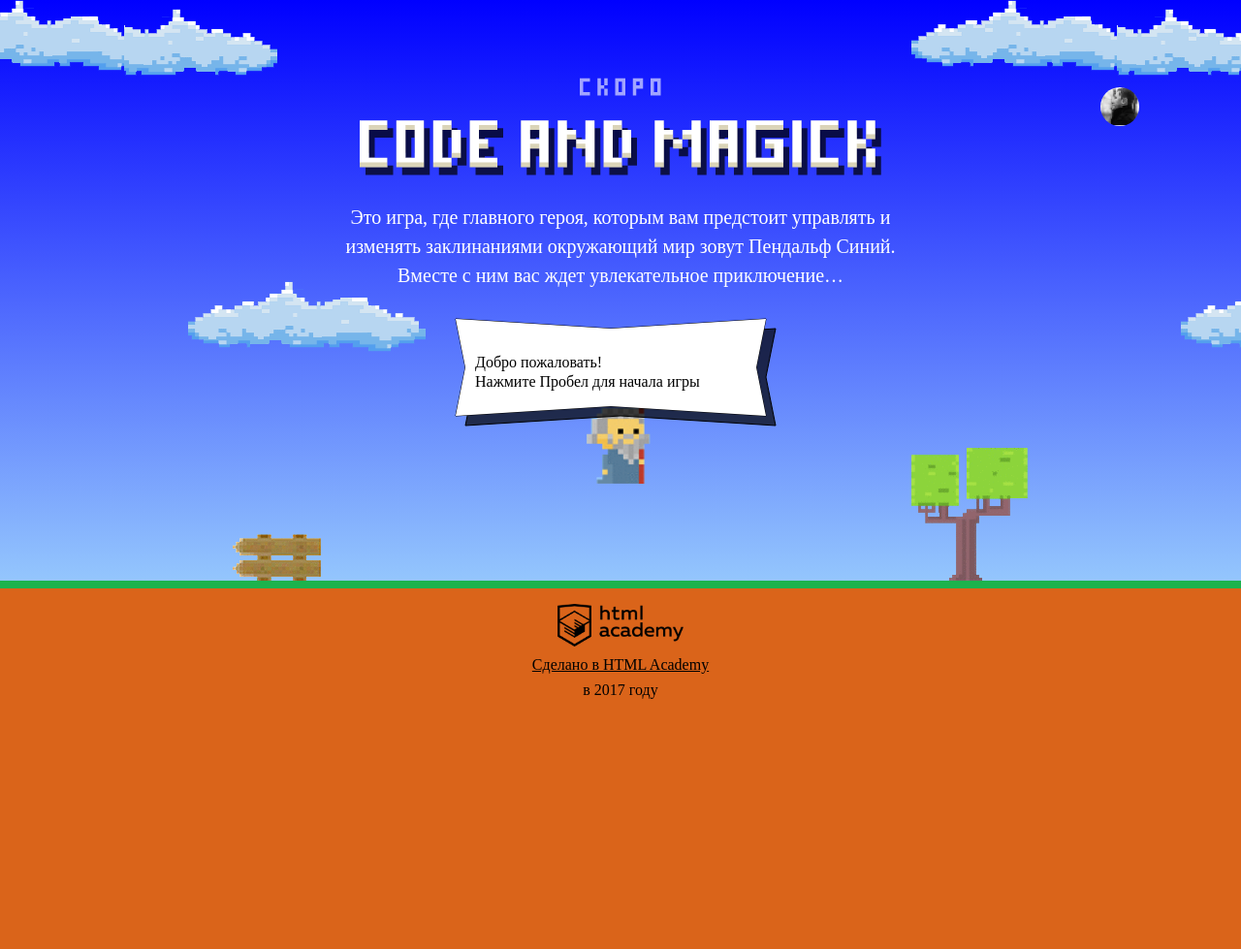
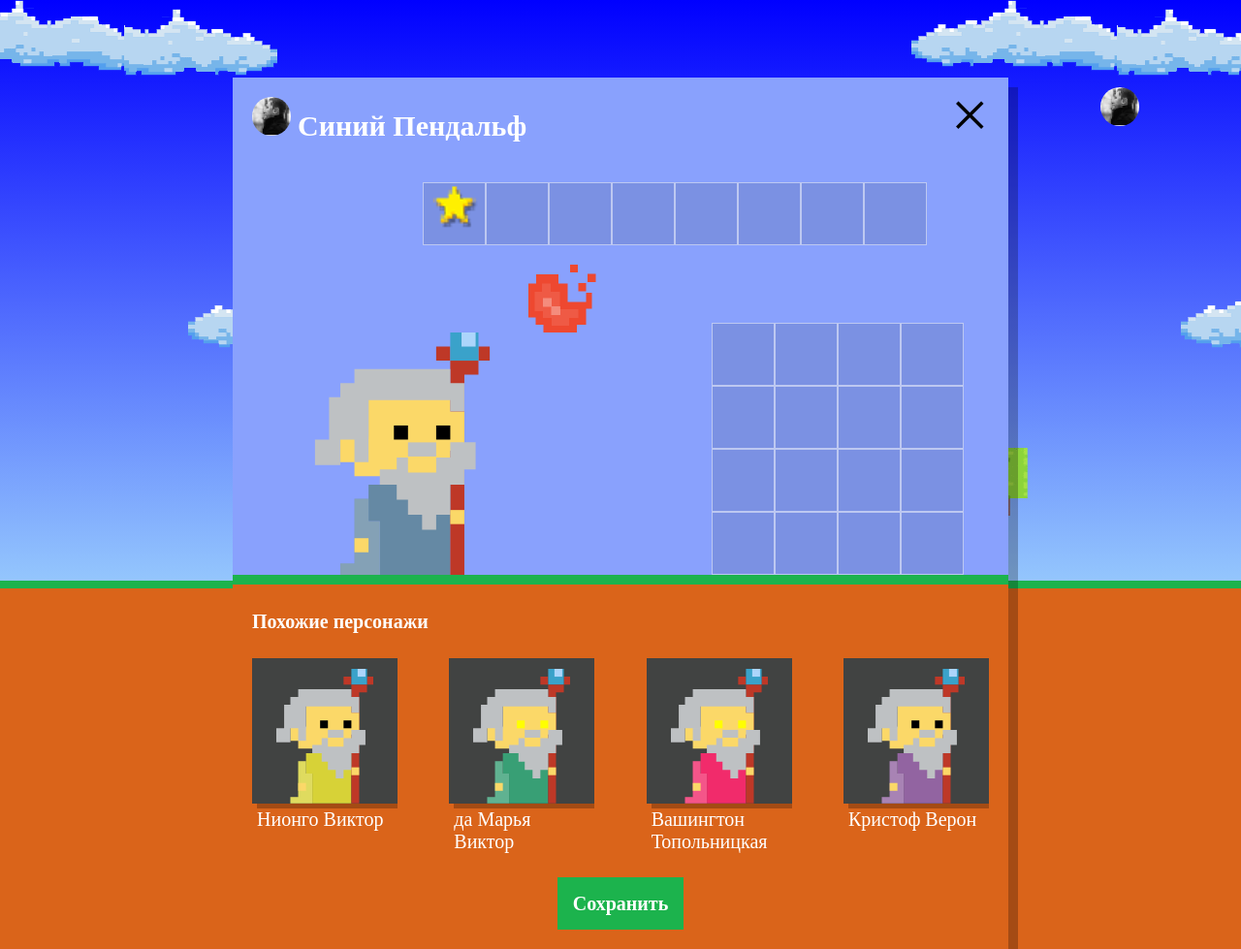
Before and after one commit to tim99919/903857-code-and-magick, a website: page index.html in a window 1280 px wide. Shown: the whole page at 97% size. Before the commit the page ends 800 px from the top, so only its background shows below. Drawn offline with Linux system fonts and the light colour scheme; a web font is replaced by a local one.

Commit message:
Добавлен скрипт для отображения похожих волшебников

```diff
--- a/index.html
+++ b/index.html
@@ -202,6 +202,7 @@
   };
 </script>
 <script src="js/stat.js"></script>
+<script src="js/setup.js"></script>
 <script src="js/game.js"></script>
 
 </body>
--- /dev/null
+++ b/js/setup.js
@@ -0,0 +1,102 @@
+'use strict';
+
+var WIZARD_FIRSTNAMES = [
+  'Иван',
+  'Хуан Себастьян',
+  'Мария',
+  'Кристоф',
+  'Виктор',
+  'Юлия',
+  'Люпита',
+  'Вашингтон'
+];
+var WIZARD_LASTNAMES = [
+  'да Марья',
+  'Верон',
+  'Мирабелла',
+  'Вальц',
+  'Онопко',
+  'Топольницкая',
+  'Нионго',
+  'Ирвинг'
+];
+var WIZARD_COATCOLORS = [
+  'rgb(101, 137, 164)',
+  'rgb(241, 43, 107)',
+  'rgb(146, 100, 161)',
+  'rgb(56, 159, 117)',
+  'rgb(215, 210, 55)',
+  'rgb(0, 0, 0)'
+];
+var WIZARD_EYECOLORS = [
+  'black',
+  'red',
+  'blue',
+  'yellow',
+  'green'
+];
+
+var similarListElement = document.querySelector('.setup-similar-list');
+var similarWizardTemplate = document.querySelector('#similar-wizard-template').content.querySelector('.setup-similar-item');
+
+var showUserDialog = function () {
+  var userDialog = document.querySelector('.setup');
+  userDialog.classList.remove('hidden');
+};
+
+var getRandInt = function (min, max) {
+  return Math.floor(Math.random() * (max - min + 1)) + min;
+};
+
+var getRandElement = function (arr) {
+  return arr[getRandInt(0, arr.length - 1)];
+};
+
+var getWizardsName = function (arr1, arr2) {
+  if (getRandInt(0, 1) === 1) {
+    return getRandElement(arr1) + ' ' + getRandElement(arr2);
+  }
+  return getRandElement(arr2) + ' ' + getRandElement(arr1);
+};
+
+var getSimilarWizards = function () {
+  var similarWizards = [];
+  for (var i = 0; i < 4; i++) {
+    similarWizards.push(
+        {
+          name: getWizardsName(WIZARD_FIRSTNAMES, WIZARD_LASTNAMES),
+          coatColor: getRandElement(WIZARD_COATCOLORS),
+          eyesColor: getRandElement(WIZARD_EYECOLORS)
+        }
+    );
+  }
+
+  return similarWizards;
+};
+
+var renderWizard = function (wizard) {
+  var wizardElement = similarWizardTemplate.cloneNode(true);
+  wizardElement.querySelector('.setup-similar-label').textContent = wizard.name;
+  wizardElement.querySelector('.wizard-coat').style.fill = wizard.coatColor;
+  wizardElement.querySelector('.wizard-eyes').style.fill = wizard.eyesColor;
+
+  return wizardElement;
+};
+
+var showSimilarWizards = function () {
+  var similarWizards = getSimilarWizards();
+  var fragment = document.createDocumentFragment();
+  for (var i = 0; i < similarWizards.length; i++) {
+    fragment.appendChild(renderWizard(similarWizards[i]));
+  }
+  similarListElement.appendChild(fragment);
+};
+
+var showSetupDialog = function () {
+  var setupDialog = document.querySelector('.setup-similar');
+  setupDialog.classList.remove('hidden');
+};
+
+showUserDialog();
+showSimilarWizards();
+showSetupDialog();
```
